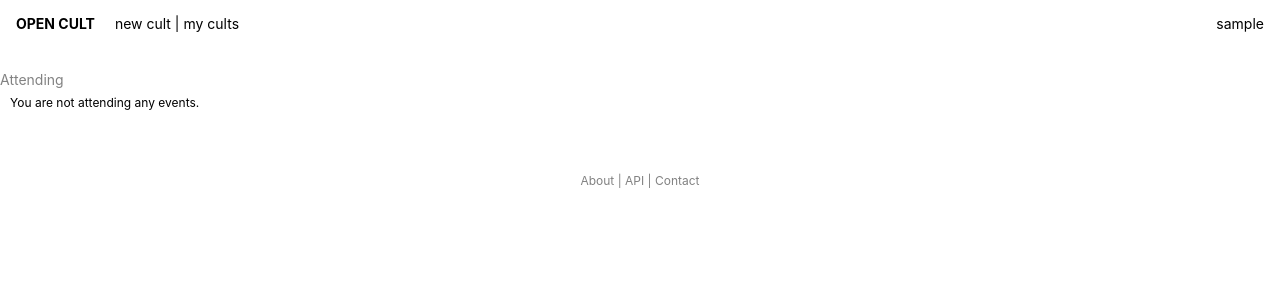
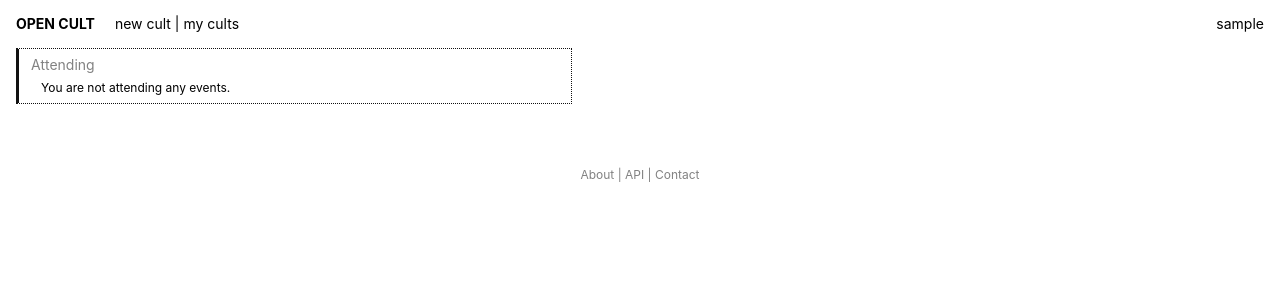
Before and after one commit to sirodoht/opencult.com, a Django app: page / in a window 1280 px wide. Shown: the top 308 px of the page. Run offline with Django 3.2, Linux system fonts and the light colour scheme; the visitor is signed in with stand-in values (Sample User, id 1); data comes from the database, SQL or seed files in the repository; data that the repository does not hold is empty.

Commit message:
change attending section markup

```diff
--- a/main/templates/main/index.html
+++ b/main/templates/main/index.html
@@ -1,10 +1,10 @@
 {% extends 'main/layout.html' %}
 
 {% block content %}
-    <div class="section">
+<section>
     {% if request.user.is_authenticated %}
-            <div class="home-label">Attending</div>
-
+    <div class="attending">
+        <div class="attending-title">Attending</div>
         {% for event in attending_events_list %}
         <div class="home-event">
             <div class="item-event-title">
@@ -35,11 +35,9 @@
             </div>
         </div>
         {% empty %}
-                <div class="home-event">
-                    You are not attending any events.
+        <div class="home-event">You are not attending any events.</div>
+        {% endfor %}
     </div>
-            {% endfor %}
-
     {% else %}
     <div class="home-alert">
         > First time here? <a href="{% url 'main:about' %}">What is Open Cult</a>?
@@ -49,7 +47,6 @@
     {% regroup events_list by date as events_by_date %}
     {% for date in events_by_date %}
     <div class="home-label">{{ date.grouper|date:"l, N j, Y" }}</div>
-
         {% for event in date.list %}
         <div class="home-event">
             <div class="item-event-title">
@@ -82,6 +79,5 @@
         </div>
         {% endfor %}
     {% endfor %}
-
-    </div>
+</section>
 {% endblock %}
```
Lines whose indentation alone changed are shown as unchanged.
